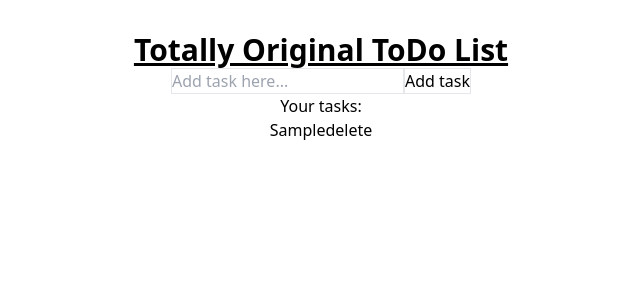
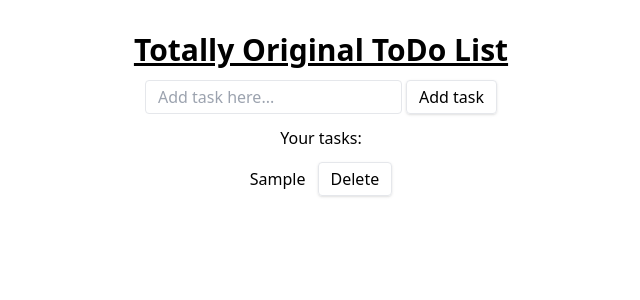
Before and after one commit to charlieBdev/rtk-toDo, a React (Vite) app: page / in a window 1280 px wide. Both pictures are taken after typing "Sample" into the empty fields and a click on the button "Add task". Shown: the top 300 px of the page, without its empty margins (319-959 px from the left). Built offline with nearby package versions, Linux system fonts and the light colour scheme.

Commit message:
basic styling

```diff
--- a/src/App.jsx
+++ b/src/App.jsx
@@ -4,13 +4,13 @@ import TaskList from './components/TaskList';
 
 function App() {
 	return (
-		<>
+		<div className='grid place-items-center gap-3'>
 			<h1 className='text-3xl font-bold underline'>
 				Totally Original ToDo List
 			</h1>
 			<Task />
 			<TaskList />
-		</>
+		</div>
 	);
 }
 
--- a/src/components/Task.jsx
+++ b/src/components/Task.jsx
@@ -15,18 +15,19 @@ const Task = () => {
 	}
 
 	return (
-		<div className=''>
-			<div className='add-task'>
+		<div className='flex gap-1'>
 			<input
 				type='text'
 				placeholder='Add task here...'
 				ref={inputRef}
-					className='border'
+				className='border rounded px-3 py-1'
 			/>
-				<button className='border' onClick={addNewTask}>
+			<button
+				className='border rounded px-3 py-1 shadow hover:shadow-xl'
+				onClick={addNewTask}
+			>
 				Add task
 			</button>
-			</div>
 		</div>
 	);
 };
--- a/src/components/TaskList.jsx
+++ b/src/components/TaskList.jsx
@@ -11,25 +11,29 @@ const TaskList = () => {
 
 	return (
 		<div className=''>
-			<div className=''>
 			{tasks.length > 0 ? (
-					<>
+				<div className='flex flex-col gap-3'>
 					<h3>Your tasks:</h3>
-						<ul className=''>
+					<ul className='flex flex-col gap-3'>
 						{tasks.map((task) => (
-								<li className='' key={task.id}>
+							<li
+								className='flex gap-3 items-center justify-between'
+								key={task.id}
+							>
 								{task.text}
-									<button className='' onClick={() => deleteTask(task.id)}>
-										delete
+								<button
+									className='border rounded px-3 py-1 shadow hover:shadow-xl'
+									onClick={() => deleteTask(task.id)}
+								>
+									Delete
 								</button>
 							</li>
 						))}
 					</ul>
-					</>
+				</div>
 			) : (
-					<p>Your work is done! Add a task!</p>
+				<p>Your work here is done! Take 5!</p>
 			)}
-			</div>
 		</div>
 	);
 };
```
Lines whose indentation alone changed are shown as unchanged.
